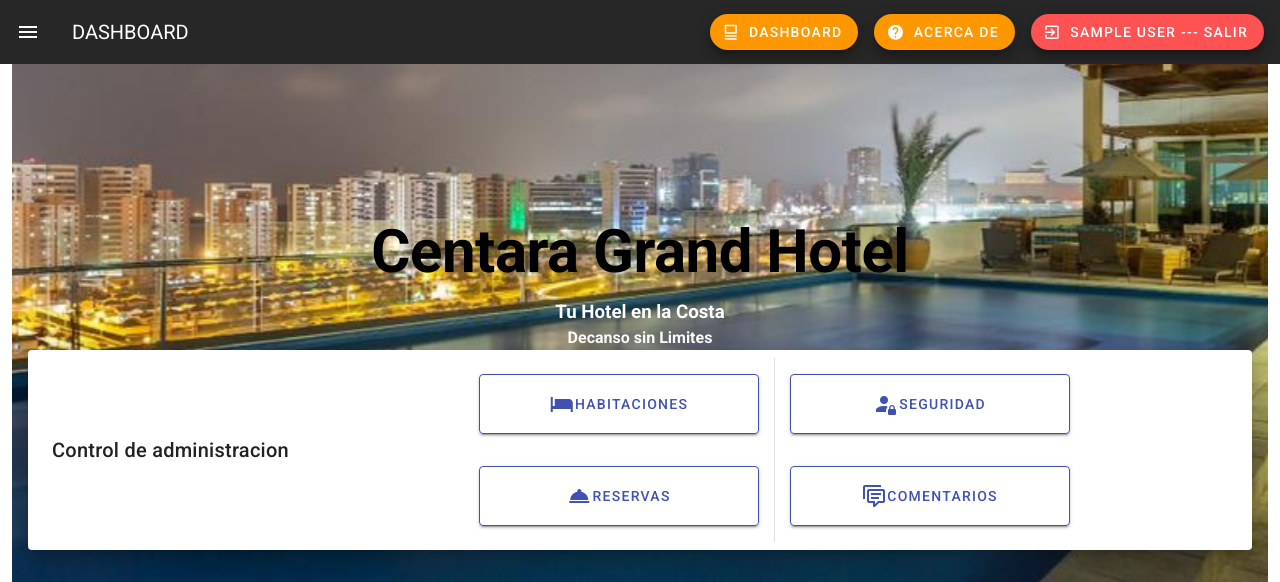
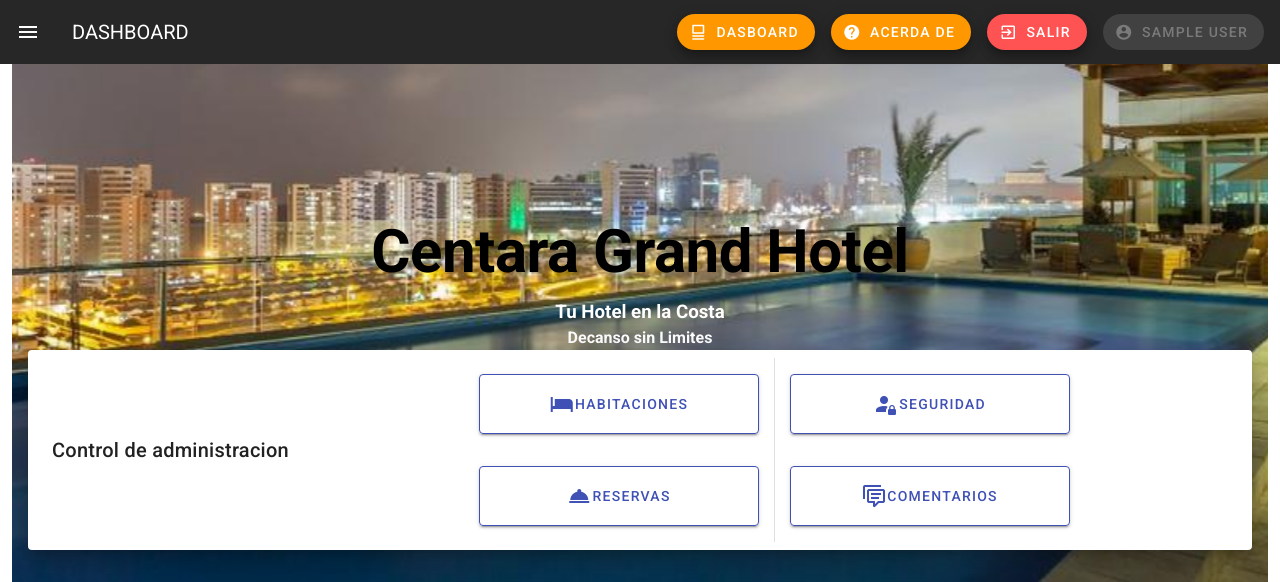
Before and after one commit to Jesuschamorro54/Hotel, a Flask app: page /dashboard/ in a window 1280 px wide. Shown: the top 582 px of the page. Run offline with Flask 2, Linux system fonts and the light colour scheme; the visitor is signed in with stand-in values (Sample User, id 1); some libraries are stand-ins or nearby versions.

Commit message:
Nuevos cambios realizados, a botones y vistas

```diff
--- a/app/Templates/base.html
+++ b/app/Templates/base.html
@@ -29,7 +29,13 @@
 
           <v-btn class="error pd-2 ml-4" elevation="8" rounded title="Salir" href="{{url_for('main.logout')}}" >
             <v-icon class="md-2" left>mdi-exit-to-app</v-icon>
-            {{session['usr_name']}} --- {% block btn_exit %} {% endblock %}
+            {% block btn_exit %} {% endblock %}
+          </v-btn>
+
+
+          <v-btn class="error pd-2 ml-4" elevation="8" disabled rounded>
+            <v-icon class="md-2" left>mdi-account-circle</v-icon>
+            {{session['usr_name']}}
           </v-btn>
 
           {% else %}
--- a/app/Templates/dashboard.html
+++ b/app/Templates/dashboard.html
@@ -4,10 +4,9 @@
 {% block tit_bar %} DASHBOARD {% endblock %}
 {% block btn_login %} Acceso {% endblock %}
 {% block btn_signin %} Registro {% endblock %}
-{% block btn_dashboard %} DashBoard {% endblock %}
-{% block btn_about %} Acerca de {% endblock %}
-{% block btn_exit %} Salir {% endblock %}
-
+{% block btn_dashboard %}Dasboard{% endblock %}
+{% block btn_about %}Acerda de{% endblock %}
+{% block btn_exit %}Salir{% endblock %}
 {% block contenido_1 %}
 <v-card class="d-flex align-center pa-2" flat wwidth = "100px" height="250px" elevation=15 style="block-size: auto;">
     <v-card-title>Control de administracion</v-card-title>
--- a/app/controlador_hotel.py
+++ b/app/controlador_hotel.py
@@ -6,7 +6,7 @@ from db import DataBase
 d = {
         "host": "localhost",
         "user": "root",
-        "password": "Xricagomex0126.",
+        "password": "20023006",
         "db": "hotel"
 }
 
@@ -97,7 +97,7 @@ def eliminar(id, table):
         sql = f"UPDATE {table} SET state = -1 WHERE (id = {id});"
 
         # Enviar un mensaje si la inserción fue exitosa
-        print("Eliminación exitosa!") if cursor.execute(sql) else ("Error en la Eliminación")
+        print(f"Eliminación exitosa!: user_id: {id}") if cursor.execute(sql) else ("Error en la Eliminación")
 
     conexion.commit()
     conexion.close()
--- a/app/views.py
+++ b/app/views.py
@@ -93,8 +93,8 @@ def admin_required(f):
 @main.route('/dashboard/')
 @login_required
 def dashboard():
-    #is_rol = session.get('usr_rol')
-    is_rol = 'admin'
+    is_rol = session.get('usr_rol')
+    # is_rol = 'admin'
     g.is_admin = True if is_rol=='admin'else False
     g.is_moder = True if is_rol=='moderador' else False
     g.is_free = True if is_rol=='free' else False
@@ -159,7 +159,7 @@ def eliminar():
     data = request.get_json(force=True)
     controlador_hotel.eliminar(int(data["id"]), data["table"] )
 
-    users = controlador_hotel.consultar_usuarios()
+    users = controlador_hotel.consultar('users')
     lista = []
     for user in users:
         dic = {
```
